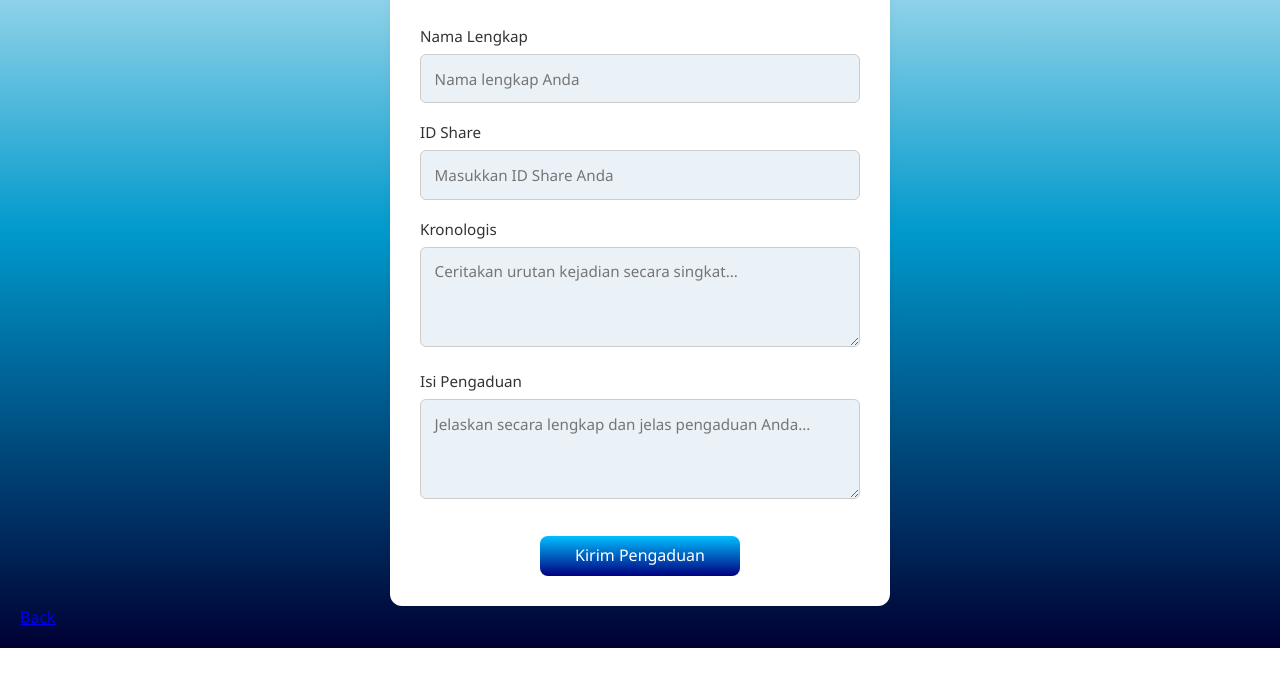
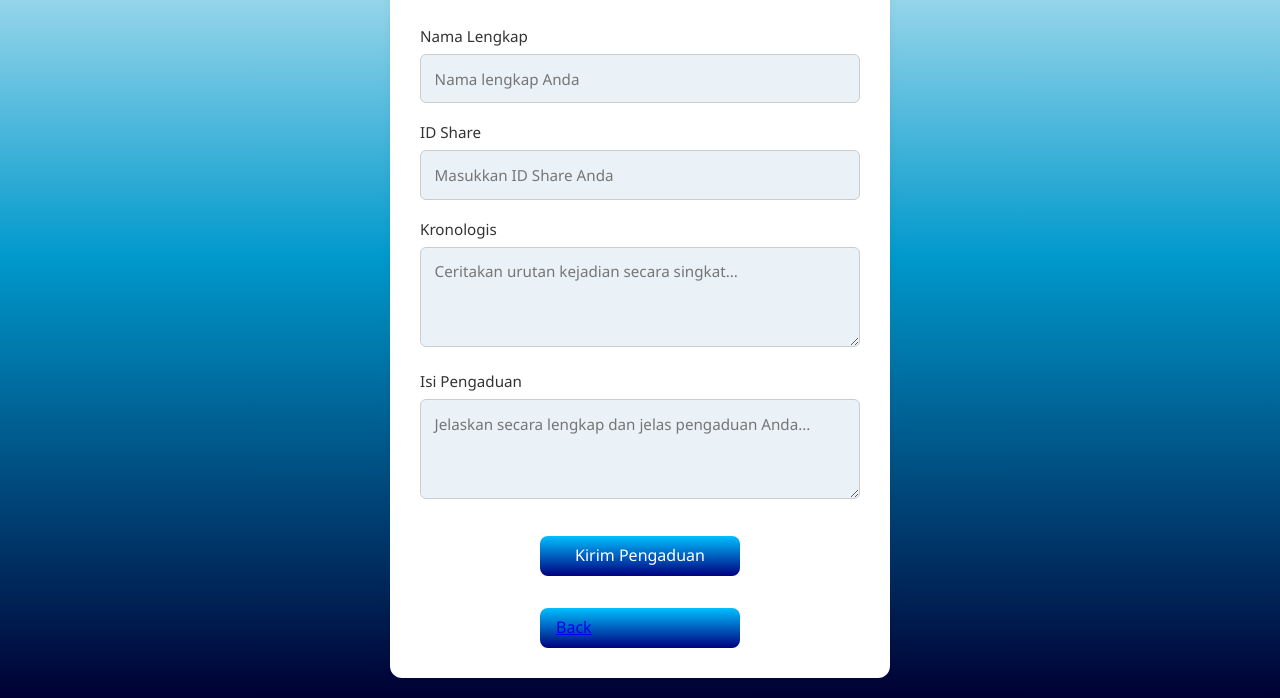
Before and after one commit to sbmdikomitesubang-arch/aplikasi-serikat-sbmdi, a plain HTML site: page pengaduan.html in a window 1280 px wide. Shown: the part 183-881 px from the top of the page. Before the commit the page ends 831 px from the top, so only its background shows below. Drawn offline with Linux system fonts and the light colour scheme.

Commit message:
Update pengaduan.html

```diff
--- a/pengaduan.html
+++ b/pengaduan.html
@@ -109,6 +109,35 @@
     .tombol-kirim:active {
       transform: translateY(0);
     }
+
+	.tombol-kembali {
+      display: block;
+      margin: 0 auto;
+      width: 50%;
+      padding: 1rem;
+      padding-top: 0.5rem;
+      background: linear-gradient(180deg, #00bfff, #000080);
+      color: #ffffff;
+      border: none;
+      border-radius: 8px;
+      font-size: 1rem;
+      font-weight: 500;
+      cursor: pointer;
+      transition: transform 0.2s ease, opacity 0.2s ease;
+      margin-top: 2rem;
+      width: 200px;
+      height: 40px;
+	}
+
+	.tombol-kembali:hover {
+      opacity: 0.9;
+      transform: translateY(-2px);
+	}
+
+	.tombol-kembali:active {
+	transform: translateY(0);
+	}
+
   </style>
 </head>
 <body>
@@ -147,8 +176,11 @@
 
       <!-- Tombol Kirim -->
       <button type="submit" class="tombol-kirim">Kirim Pengaduan</button>
+      <input type="hidden" name="jenis_form" value="pengaduan">
 
-      <input type="hidden" name="jenis_form" value="pengaduan">
+	  <div class="tombol-kembali">
+		  <a href="index.html">Back</a>
+	  </div>
     </form>
   </div>
 
@@ -180,8 +212,5 @@ document.querySelector("form").addEventListener("submit", async function(e) {
   }
 });
 </script>
-	<div class="tombol_kembali">
-	<a href="index.html">Back</a>
-	</div>
 </body>
 </html>
```
